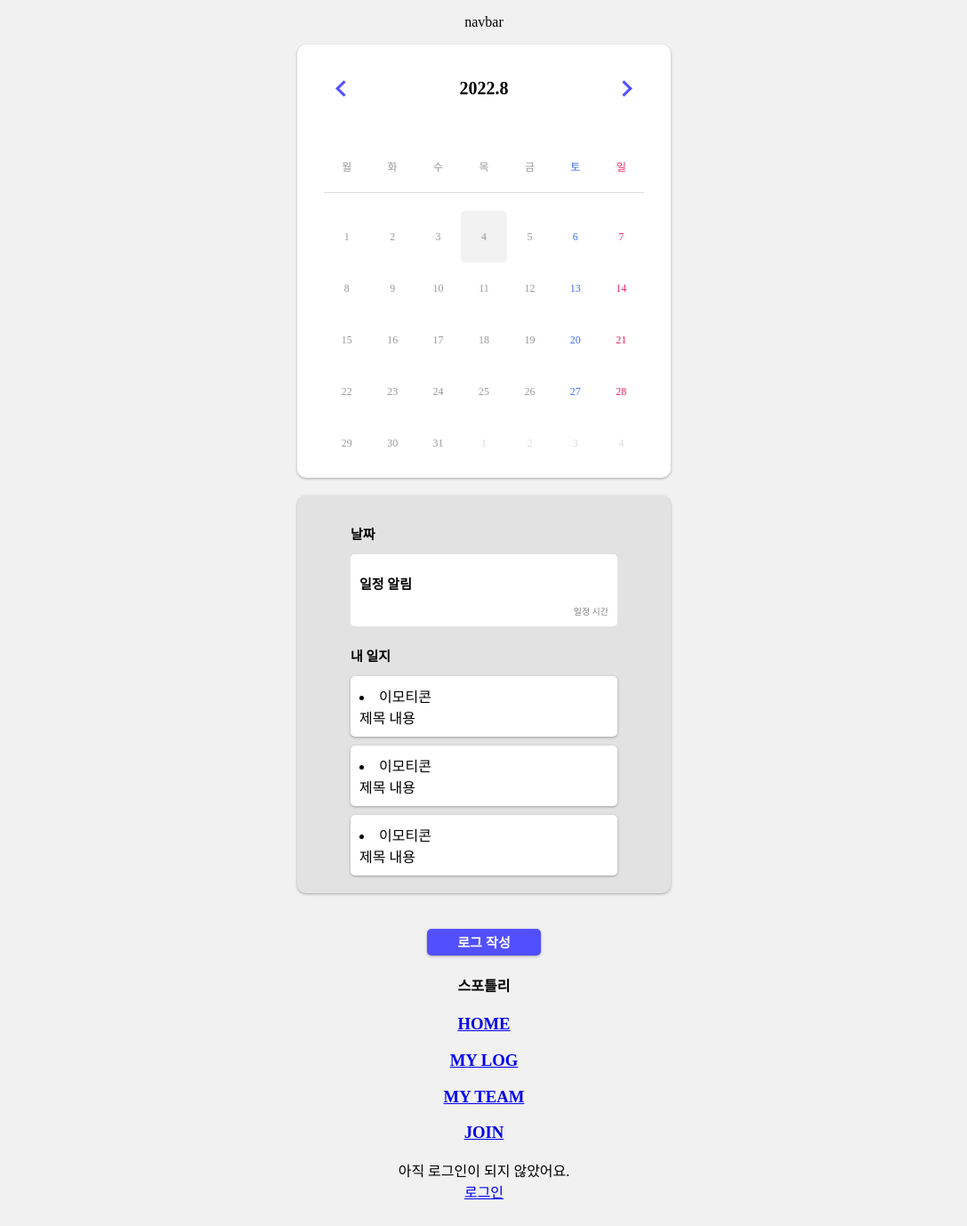
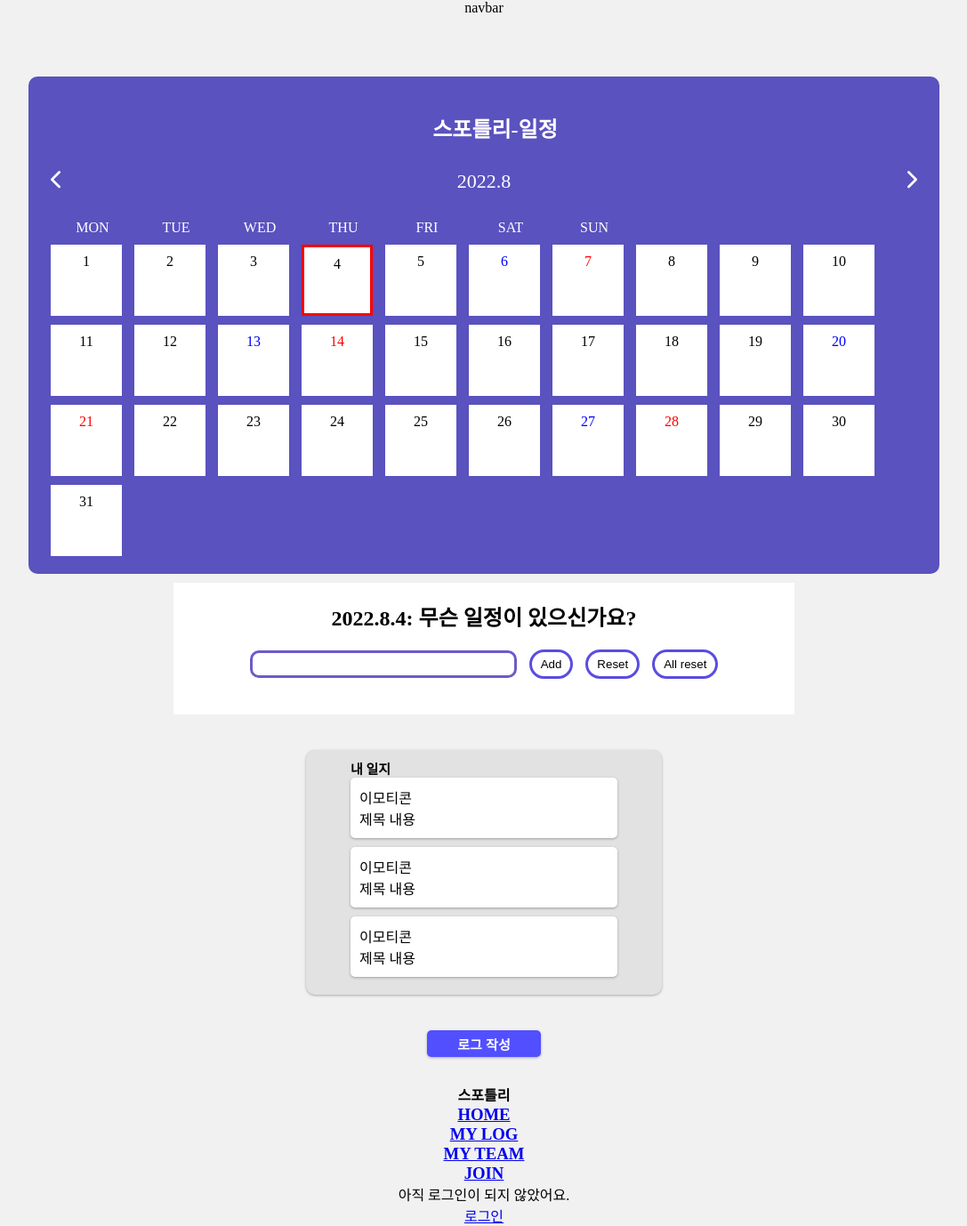
Before and after one commit to Delaywoo/Sportly, a Django app: page / in a window 1280 px wide. Shown: the whole page at 89% size, without its empty margins (96-1183 px from the left). Before the commit the page ends 1348 px from the top, so only its background shows below. Run offline with Django 4.2, Linux system fonts and the light colour scheme; some libraries are stand-ins or nearby versions.

Commit message:
달력추가홈

```diff
--- a/home/templates/home.css
+++ b/home/templates/home.css
@@ -1,85 +1,94 @@
-body{
+
+
+body {
   margin: 0px;
   text-align: center;
   background-color: rgb(241, 241, 241);
 }
 
-.calander{
+.calander {
   background-color: rgb(255, 255, 255);
-    width: 80%;
+  width: 100%;
   border-radius: 10px;
   margin: 0 auto;
   max-width: 400px;
   padding: 10px;
   margin-bottom: 20px;
-    box-shadow:rgba(0, 0, 0, 0.3) 0 1px 3px;
+  box-shadow: rgba(0, 0, 0, 0.3) 0 1px 3px;
   min-width: 300px;
 }
-.homecontent{
+.homecontent {
   background-color: rgb(226, 226, 226);
   width: 80%;
   border-radius: 10px;
   margin: 0 auto;
+  margin-top: -60px;
   max-width: 400px;
   padding: 10px;
-    box-shadow:rgba(0, 0, 0, 0.3) 0 1px 3px;
+  box-shadow: rgba(0, 0, 0, 0.3) 0 1px 3px;
   min-width: 300px;
 }
 
-.title2{
+.title2 {
   font-size: 15px;
 }
-.cal{
+.cal {
+  display: none;
   text-align: left;
-    width: 80%;
+  width: 100%;
   max-width: 300px;
   margin: 0 auto;
-    padding: 10px;
+  padding: 20px;
+  background-color: aqua;
+  border-radius: 15px;
 }
 
-.mylog{
+.caldate {
+  font-size: 13px;
+  margin-top: 0px;
+}
+
+.mylog {
   text-align: left;
   width: 80%;
   max-width: 300px;
   margin: 0 auto;
 }
 
-.myloglist{
+.myloglist {
   background-color: white;
   margin-bottom: 10px;
   padding: 10px;
   border-radius: 5px;
-    box-shadow:rgba(0, 0, 0, 0.3) 0 1px 3px;
-
-
+  box-shadow: rgba(0, 0, 0, 0.3) 0 1px 3px;
 }
 
-.cal-notification{
+.cal-notification {
   background-color: white;
   margin: 0 auto;
   padding: 10px;
   border-radius: 5px;
-
 }
 
-.cal-time{
+.cal-time {
   text-align: right;
-    color: gray;
+  color: rgb(168, 64, 64);
   margin-bottom: 0px;
   font-size: 10px;
 }
 
-.logcreate-button{
+.logcreate-button {
   width: 10%;
   height: 30px;
   color: white;
-    background-color: #524FFF;
+  background-color: #524fff;
   font-size: 15px;
   border-radius: 5px;
   margin-top: 40px;
   font-weight: 600;
   min-width: 100px;
-    box-shadow:rgba(0, 0, 0, 0.3) 0 1px 3px;
+  box-shadow: rgba(0, 0, 0, 0.3) 0 1px 3px;
+  margin-bottom: 30px;
 }
 
 /* section calendar */
@@ -128,7 +137,7 @@ body{
   display: block;
   width: 10px;
   height: 10px;
-    border: 5px solid #524FFF;
+  border: 5px solid #524fff;
   border-width: 3px 3px 0 0;
   transition: border 0.1s;
 }
@@ -148,8 +157,8 @@ body{
 
 .sec_cal .cal_wrap {
   padding-top: 40px;
-    position: relative;
   margin: 0 auto;
+  width: 100%;
 }
 
 .sec_cal .cal_wrap .days {
@@ -164,18 +173,20 @@ body{
 }
 
 .sec_cal .cal_wrap .day {
-    display:flex;
+  display: flex;
   align-items: center;
   justify-content: center;
   width: calc(100% / 7);
   text-align: left;
-    color: #999;
+  color: rgb(66, 33, 33);
   font-size: 12px;
   text-align: center;
-    border-radius:5px
+  border-radius: 5px;
 }
 
-.current.today {background: rgb(242 242 242);}
+.current.today {
+  background: rgb(114, 113, 216);
+}
 
 .sec_cal .cal_wrap .dates {
   display: flex;
--- a/home/templates/home.html
+++ b/home/templates/home.html
@@ -1,57 +1,61 @@
 <!DOCTYPE html>
-<html lang="ko">
-
-
+<html lang="en">
 
 <head>
     <meta charset="UTF-8">
-    <meta http-equiv="X-UA-Compatible" content="IE=edge">
     <meta name="viewport" content="width=device-width, initial-scale=1.0">
-    <title>Document</title>
+    <title>Calendar - 달력</title>
+    <link rel="stylesheet" href="style.css">
     <link rel="stylesheet" href="./home.css">
-    <script src="https://code.jquery.com/jquery-3.6.0.min.js"
-        integrity="sha256-/xUj+3OJU5yExlq6GSYGSHk7tPXikynS7ogEvDej/m4=" crossorigin="anonymous"></script>
-    <script src='./home.js'></script>
-
+    <link href="https://fonts.googleapis.com/css2?family=Epilogue:wght@500&display=swap" rel="stylesheet">
+    <script src="https://kit.fontawesome.com/c92986acdf.js" crossorigin="anonymous"></script>
+    <script src="./calendar.js" defer></script>
 </head>
 
 <body>
+    <p>navbar</p>
+    <br>
+    <section class="main">
+        <h1 class="main-title">스포틀리-일정</h1>
+        <div class="month clearfix">
+            <span class="left">
+                <i class="fas fa-chevron-left left"></i>
+            </span>
+            <span class="right">
+                <i class="fas fa-chevron-right right"></i>
+            </span>
+            <p class="month-name"></p>
+        </div>
+        <div class="dayCount">
+            <ul class="dayCount-list clearfix">
+                <li>MON</li>
+                <li>TUE</li>
+                <li>WED</li>
+                <li>THU</li>
+                <li>FRI</li>
+                <li>SAT</li>
+                <li>SUN</li>
+            </ul>
+        </div>
+        <ul class="day clearfix">
 
-    <p>navbar</p>
-    <div class="calander">
-        <div class="sec_cal">
-            <div class="cal_nav">
-                <a href="javascript:;" class="nav-btn go-prev">prev</a>
-                <div class="year-month"></div>
-                <a href="javascript:;" class="nav-btn go-next">next</a>
-            </div>
-            <div class="cal_wrap">
-                <div class="days">
-                    <div class="day">월</div>
-                    <div class="day">화</div>
-                    <div class="day">수</div>
-                    <div class="day">목</div>
-                    <div class="day">금</div>
-                    <div class="day">토</div>
-                    <div class="day">일</div>
-                </div>
-                <div class="dates"></div>
-            </div>
+        </ul>
+
+    </section>
+    <section class="todo">
+        <h1 class="todo-title">
+            Today's To Do List
+        </h1>
+        <div class="textToDo">
+            <input type="text" class="textToDo-text">
+            <button class="textToDo-button add">Add</button>
+            <button class="textToDo-button reset">Reset</button>
+            <button class="textToDo-button allreset">All reset</button>
         </div>
-    </div>
-
+        <ul class="todoList"></ul>
+    </section>
 
     <div class='homecontent'>
-        <div class='cal'>
-            <h2 class='title2'> 날짜</h2>
-
-            <div class='cal-notification'>
-                <h2 class='title2'>일정 알림</h2>
-                <p class='cal-time'>일정 시간</p>
-            </div>
-
-        </div>
-
         <div class="mylog">
             <h2 class='title2'>내 일지</h2>
             <li class='myloglist'>이모티콘<br> 제목 내용</li>
--- a/home/templates/home.js
+++ /dev/null
@@ -1,92 +0,0 @@
-$(document).ready(function() {
-    calendarInit();
-});
-/*
-    달력 렌더링 할 때 필요한 정보 목록
-
-    현재 월(초기값 : 현재 시간)
-    금월 마지막일 날짜와 요일
-    전월 마지막일 날짜와 요일
-*/
-
-function calendarInit() {
-
-    // 날짜 정보 가져오기
-    var date = new Date(); // 현재 날짜(로컬 기준) 가져오기
-    var utc = date.getTime() + (date.getTimezoneOffset() * 60 * 1000); // uct 표준시 도출
-    var kstGap = 9 * 60 * 60 * 1000; // 한국 kst 기준시간 더하기
-    var today = new Date(utc + kstGap); // 한국 시간으로 date 객체 만들기(오늘)
-
-    var thisMonth = new Date(today.getFullYear(), today.getMonth(), today.getDate());
-    // 달력에서 표기하는 날짜 객체
-
-
-    var currentYear = thisMonth.getFullYear(); // 달력에서 표기하는 연
-    var currentMonth = thisMonth.getMonth(); // 달력에서 표기하는 월
-    var currentDate = thisMonth.getDate(); // 달력에서 표기하는 일
-
-    // kst 기준 현재시간
-    // console.log(thisMonth);
-
-    // 캘린더 렌더링
-    renderCalender(thisMonth);
-
-    function renderCalender(thisMonth) {
-
-        // 렌더링을 위한 데이터 정리
-        currentYear = thisMonth.getFullYear();
-        currentMonth = thisMonth.getMonth();
-        currentDate = thisMonth.getDate();
-
-        // 이전 달의 마지막 날 날짜와 요일 구하기
-        var startDay = new Date(currentYear, currentMonth, 0);
-        var prevDate = startDay.getDate();
-        var prevDay = startDay.getDay();
-
-        // 이번 달의 마지막날 날짜와 요일 구하기
-        var endDay = new Date(currentYear, currentMonth + 1, 0);
-        var nextDate = endDay.getDate();
-        var nextDay = endDay.getDay();
-
-        // console.log(prevDate, prevDay, nextDate, nextDay);
-
-        // 현재 월 표기
-        $('.year-month').text(currentYear + '.' + (currentMonth + 1));
-
-        // 렌더링 html 요소 생성
-        calendar = document.querySelector('.dates')
-        calendar.innerHTML = '';
-
-        // 지난달
-        for (var i = prevDate - prevDay + 1; i <= prevDate; i++) {
-            calendar.innerHTML = calendar.innerHTML + '<div class="day prev disable">' + i + '</div>'
-        }
-        // 이번달
-        for (var i = 1; i <= nextDate; i++) {
-            calendar.innerHTML = calendar.innerHTML + '<div class="day current">' + i + '</div>'
-        }
-        // 다음달
-        for (var i = 1; i <= (7 - nextDay == 7 ? 0 : 7 - nextDay); i++) {
-            calendar.innerHTML = calendar.innerHTML + '<div class="day next disable">' + i + '</div>'
-        }
-
-        // 오늘 날짜 표기
-        if (today.getMonth() == currentMonth) {
-            todayDate = today.getDate();
-            var currentMonthDate = document.querySelectorAll('.dates .current');
-            currentMonthDate[todayDate -1].classList.add('today');
-        }
-    }
-
-    // 이전달로 이동
-    $('.go-prev').on('click', function() {
-        thisMonth = new Date(currentYear, currentMonth - 1, 1);
-        renderCalender(thisMonth);
-    });
-
-    // 다음달로 이동
-    $('.go-next').on('click', function() {
-        thisMonth = new Date(currentYear, currentMonth + 1, 1);
-        renderCalender(thisMonth);
-    });
-}
--- /dev/null
+++ b/home/templates/style.css
@@ -0,0 +1,171 @@
+*{
+    margin:0;
+    padding:0;
+    box-sizing: border-box;
+}
+
+.clearfix::after{
+    content: ' ';
+    display: block;
+    clear: both;
+}
+
+li{
+    list-style: none;
+}
+
+body{
+    background: rgb(245, 241, 241);
+}
+
+.main{
+    background: rgb(90, 82, 190);
+    width: 80%;
+    margin: 50px auto 0;
+    padding: 20px 0px 20px 25px;
+    border-radius: 10px;
+}
+
+.main .main-title{
+    padding: 20px;
+    color: #fff;
+    text-align: center;
+}
+
+.main .day{
+    width: 100%;
+    /* overflow: hidden; */
+}
+
+.main .day li{
+    float: left;
+    background: white;
+    padding: 10px;
+    width: 80px;
+    height: 80px;
+    margin-right: 14px;
+    margin-top: 10px;
+}
+
+.main .day li:last-child{
+    margin-right: 0;
+}
+
+.main .day li:hover{
+    cursor: pointer;
+    transition: all .2s;
+    transform: scale(1.08);
+}
+
+.month{
+    color: #fff;
+    font-size: 22px;
+    text-align:center;
+    margin-left: -25px;
+    margin-bottom: 20px;
+    padding: 10px;
+}
+
+.month .fas{
+    cursor: pointer;
+    transition: all .2s ease-in-out;
+}
+
+.month .fas:hover{
+    transition: all .2s ease-in-out;
+    transform: scale(1.2);
+}
+
+.month .fa-chevron-left{
+    float: left;
+    margin-left: 15px;
+}
+
+.month .fa-chevron-right{
+    float: right;
+    margin-right: 15px;
+}
+
+.dayCount .dayCount-list li{
+    float: left;
+    width: 94px;
+    color: #fff;
+}
+
+.sun,.sat{
+    color: rgb(216, 90, 90);
+}
+
+.none{
+    display: none;
+}
+
+.todo{
+    width: 698px;
+    margin: 10px auto 100px;
+    background: white;
+    padding: 20px;
+
+}
+
+.textToDo{
+    margin-top: 20px;
+}
+
+.textToDo .textToDo-text[type="text"]{
+    border: none;
+    border: 3px solid rgb(108, 91, 201);
+    border-radius: 10px;;
+    padding: 5px 20px;
+    width: 300px;
+}
+
+.textToDo .textToDo-text[type="text"]:focus{
+    outline: none;
+    box-shadow: 0px 5px 10px 5px rgba(0,0,0,0.1);
+}
+
+.textToDo .textToDo-button{
+    margin-left: 10px;
+    border: none;
+    border: 3px solid rgb(91, 76, 224);
+    padding: 6px 10px;
+    background: white;
+    border-radius: 20px;
+    transition: all .2s;
+}
+
+.textToDo .textToDo-button:focus{
+    outline: none;
+}
+
+.textToDo .textToDo-button:hover{
+    cursor: pointer;
+    transition: all .2s;
+    transform: scale(1.1);
+}
+
+.todoList{
+    padding: 10px;
+}
+
+.todoList li{
+    padding: 8px;
+    border-bottom: 1px solid gray;
+}
+
+.deleteBtn{
+    border: none;
+    float: right;
+    cursor: pointer;
+    transition: all .2s;
+}
+
+.deleteBtn:focus{
+    outline:none;
+}
+
+.deleteBtn:hover{
+    transition: all .2s;
+    transform: scale(1.2);
+}
```
Also changed, not shown: home/templates/calendar.js (added, +315 -0 lines), 3 other files. Lines whose indentation alone changed are shown as unchanged.
